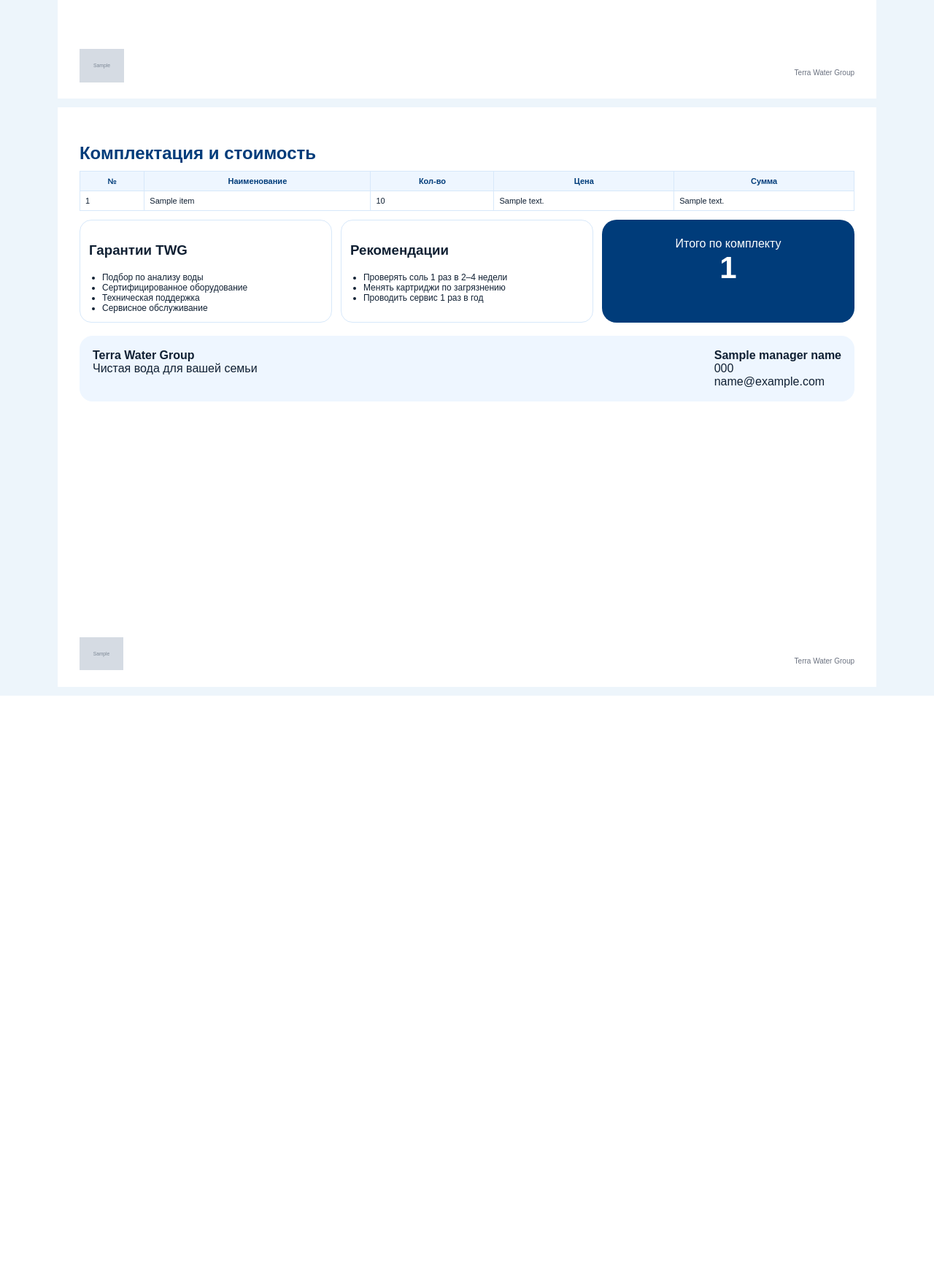
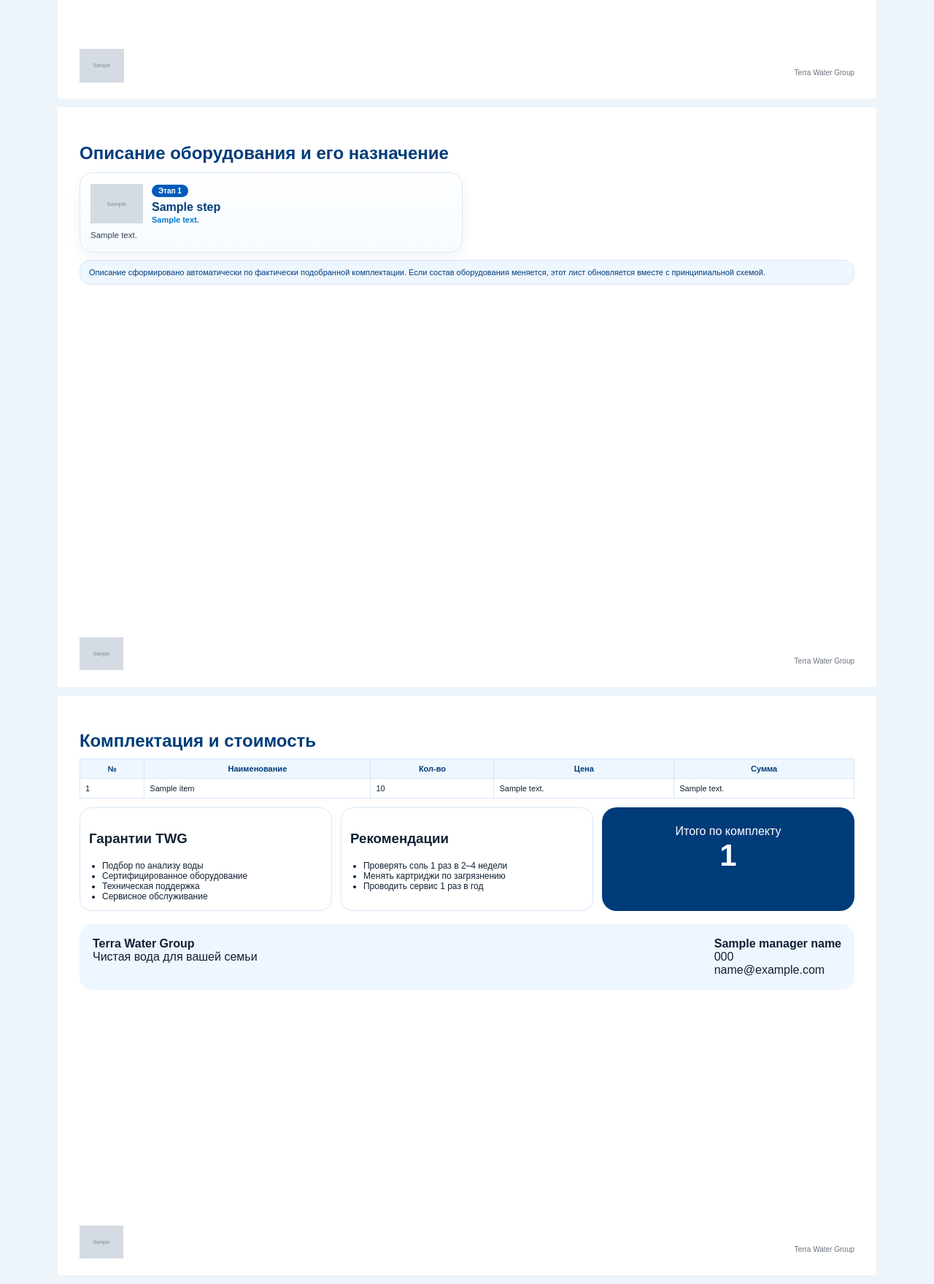
Before and after one commit to Arromanov1985/twg, a Python web app: template templates/client_kp.html in a window 1280 px wide. Shown: the part 1464-3223 px from the top of the page at 73% size. Before the commit the page ends 2417 px from the top, so only its background shows below. Run offline with Jinja, Linux system fonts and the light colour scheme; the template is opened without the code that fills it: most values are stand-ins (such as "Sample title", 1, 10 or a date in 2020); grey boxes marked "Sample" are stand-in pictures.

Commit message:
Добавлена страница описания оборудования в КП клиента

```diff
--- a/templates/client_kp.html
+++ b/templates/client_kp.html
@@ -325,6 +325,76 @@ th{background:#eef6ff;color:#003c7a}
   }
 }
 
+
+.equipment-description-grid{
+  display:grid;
+  grid-template-columns:repeat(2,1fr);
+  gap:12px;
+  margin-top:12px;
+}
+
+.equipment-description-card{
+  border:1px solid #d7e8fa;
+  border-radius:18px;
+  background:linear-gradient(180deg,#ffffff,#f5fbff);
+  padding:14px;
+  min-height:75px;
+  box-shadow:0 6px 18px rgba(0,60,122,.06);
+}
+
+.equipment-description-top{
+  display:grid;
+  grid-template-columns:72px 1fr;
+  gap:12px;
+  align-items:center;
+  margin-bottom:8px;
+}
+
+.equipment-description-top img{
+  max-width:72px;
+  max-height:62px;
+  object-fit:contain;
+}
+
+.equipment-description-num{
+  display:inline-block;
+  background:#005bbb;
+  color:white;
+  border-radius:999px;
+  padding:3px 9px;
+  font-size:10px;
+  font-weight:900;
+  margin-bottom:5px;
+}
+
+.equipment-description-card h3{
+  margin:0;
+  color:#003c7a;
+  font-size:16px;
+  line-height:1.1;
+}
+
+.equipment-description-card span{
+  display:block;
+  color:#0078d4;
+  font-size:11px;
+  font-weight:800;
+  margin-top:3px;
+}
+
+.equipment-description-card p{
+  margin:0;
+  color:#344054;
+  font-size:11.5px;
+  line-height:1.35;
+}
+
+@media print{
+  .equipment-description-card{
+    page-break-inside:avoid;
+  }
+}
+
 </style>
 
 </head>
@@ -422,6 +492,35 @@ th{background:#eef6ff;color:#003c7a}
 </div>
 
 <div class="page">
+<div class="section">Описание оборудования и его назначение</div>
+
+<div class="equipment-description-grid">
+{% for step in scheme_steps %}
+  {% if not step.is_service %}
+  <div class="equipment-description-card">
+    <div class="equipment-description-top">
+      {% if step.image_uri %}
+      <img src="{{ step.image_uri }}">
+      {% endif %}
+      <div>
+        <div class="equipment-description-num">Этап {{ step.num }}</div>
+        <h3>{{ step.title }}</h3>
+        <span>{{ step.note }}</span>
+      </div>
+    </div>
+    <p>{{ step.description }}</p>
+  </div>
+  {% endif %}
+{% endfor %}
+</div>
+
+<div class="scheme-info">
+  Описание сформировано автоматически по фактически подобранной комплектации. Если состав оборудования меняется, этот лист обновляется вместе с принципиальной схемой.
+</div>
+</div>
+
+
+<div class="page">
 <div class="section">Комплектация и стоимость</div>
 <table>
 <thead><tr><th>№</th><th>Наименование</th><th>Кол-во</th><th>Цена</th><th>Сумма</th></tr></thead>
```
Also changed, not shown: app.py (+35 -7 lines).
